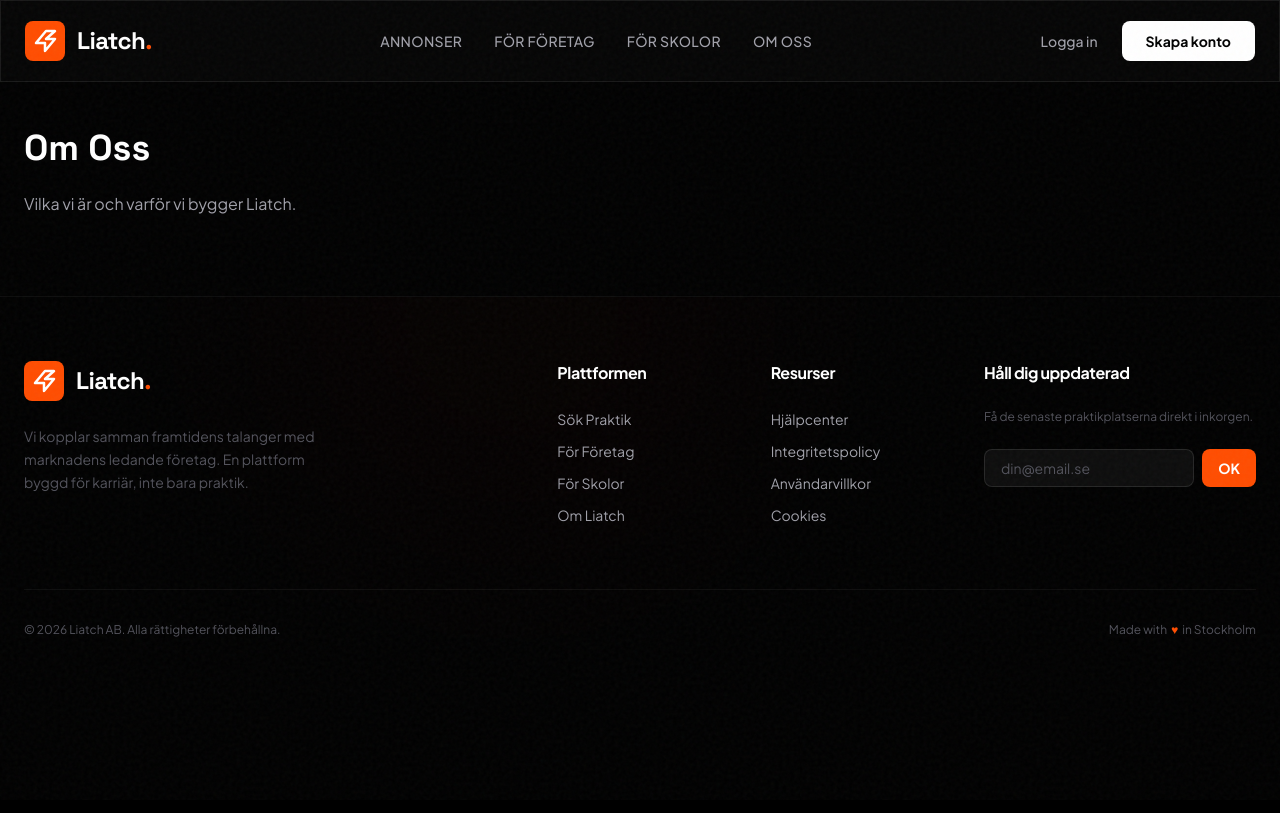
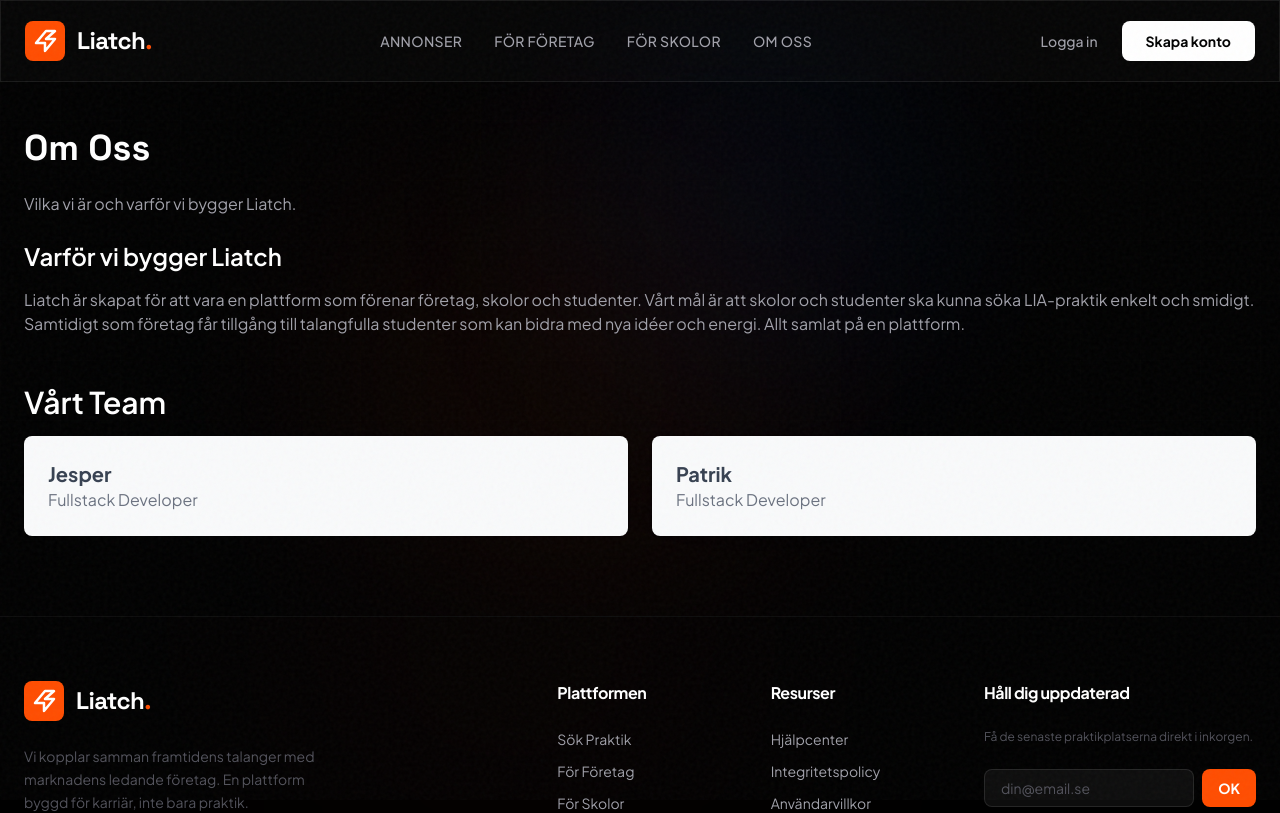
Before and after one commit to patriktjaderqvist/Liatch, a React (Vite) app in the folder frontend/: page /om-oss in a window 1280 px wide. Shown: the top 813 px of the page. Built offline with nearby package versions, Linux system fonts and the light colour scheme.

Commit message:
Updated AboutPage, v1

```diff
--- a/frontend/package.json
+++ b/frontend/package.json
@@ -12,7 +12,8 @@
   "dependencies": {
     "lucide-react": "^0.300.0",
     "react": "^18.2.0",
-    "react-dom": "^18.2.0"
+    "react-dom": "^18.2.0",
+    "react-router-dom": "^7.13.0"
   },
   "devDependencies": {
     "@types/react": "^18.2.43",
--- a/frontend/src/pages/AboutPage.jsx
+++ b/frontend/src/pages/AboutPage.jsx
@@ -2,9 +2,44 @@ import React from 'react';
 
 export default function AboutPage() {
     return (
-        <div className="pt-32 px-6 max-w-7xl mx-auto">
-            <h1 className="text-4xl font-display font-bold text-text-main mb-6">Om Oss</h1>
-            <p className="text-text-muted">Vilka vi är och varför vi bygger Liatch.</p>
+        <div className="relative px-6 pt-32 mx-auto max-w-7xl">
+            {/* Ambient Background */}
+            <div className="absolute inset-0 transition-colors duration-500 bg-bg-void">
+                <div className="absolute inset-0 bg-grid-pattern bg-[length:60px_60px] opacity-20 mask-radial-fade"></div>
+                <div className="absolute top-1/4 left-1/4 w-[500px] h-[500px] bg-accent/5 rounded-full blur-[120px]"></div>
+                <div className="absolute bottom-1/4 right-1/4 w-[400px] h-[400px] bg-blue-600/5 rounded-full blur-[100px]"></div>
+            </div>
+
+            <div className="relative z-10">
+                <h1 className="mb-6 text-4xl font-bold font-display text-text-main">Om Oss</h1>
+                <p className="text-text-muted">Vilka vi är och varför vi bygger Liatch.</p>
+
+                {/* Varför vi bygger Liatch */}
+                <div className="mt-6">
+                    <h2 className="mb-4 text-2xl font-semibold text-text-main">Varför vi bygger Liatch</h2>
+                    <p className="text-text-muted">
+                        Liatch är skapat för att vara en plattform som förenar företag, skolor och studenter.
+                        Vårt mål är att skolor och studenter ska kunna söka LIA-praktik enkelt och smidigt.
+                        Samtidigt som företag får tillgång till talangfulla studenter som kan bidra med nya idéer och energi.
+                        Allt samlat på en plattform.
+                    </p>
+                </div>
+
+                {/* Team Section */}
+                <div className="mt-12">
+                    <h2 className="mb-4 text-3xl font-semibold text-text-main">Vårt Team</h2>
+                    <div className="grid grid-cols-1 gap-6 md:grid-cols-2">
+                        <div className="p-6 rounded-lg shadow bg-gray-50">
+                            <h3 className="text-xl font-bold text-gray-700">Jesper</h3>
+                            <p className="text-gray-500">Fullstack Developer</p>
+                        </div>
+                        <div className="p-6 rounded-lg shadow bg-gray-50">
+                            <h3 className="text-xl font-bold text-gray-700">Patrik</h3>
+                            <p className="text-gray-500">Fullstack Developer</p>
+                        </div>
+                    </div>
+                </div>
+            </div>
         </div>
     );
 }
```
Also changed, not shown: 1 other file (tests, documents, lock files or other folders).
